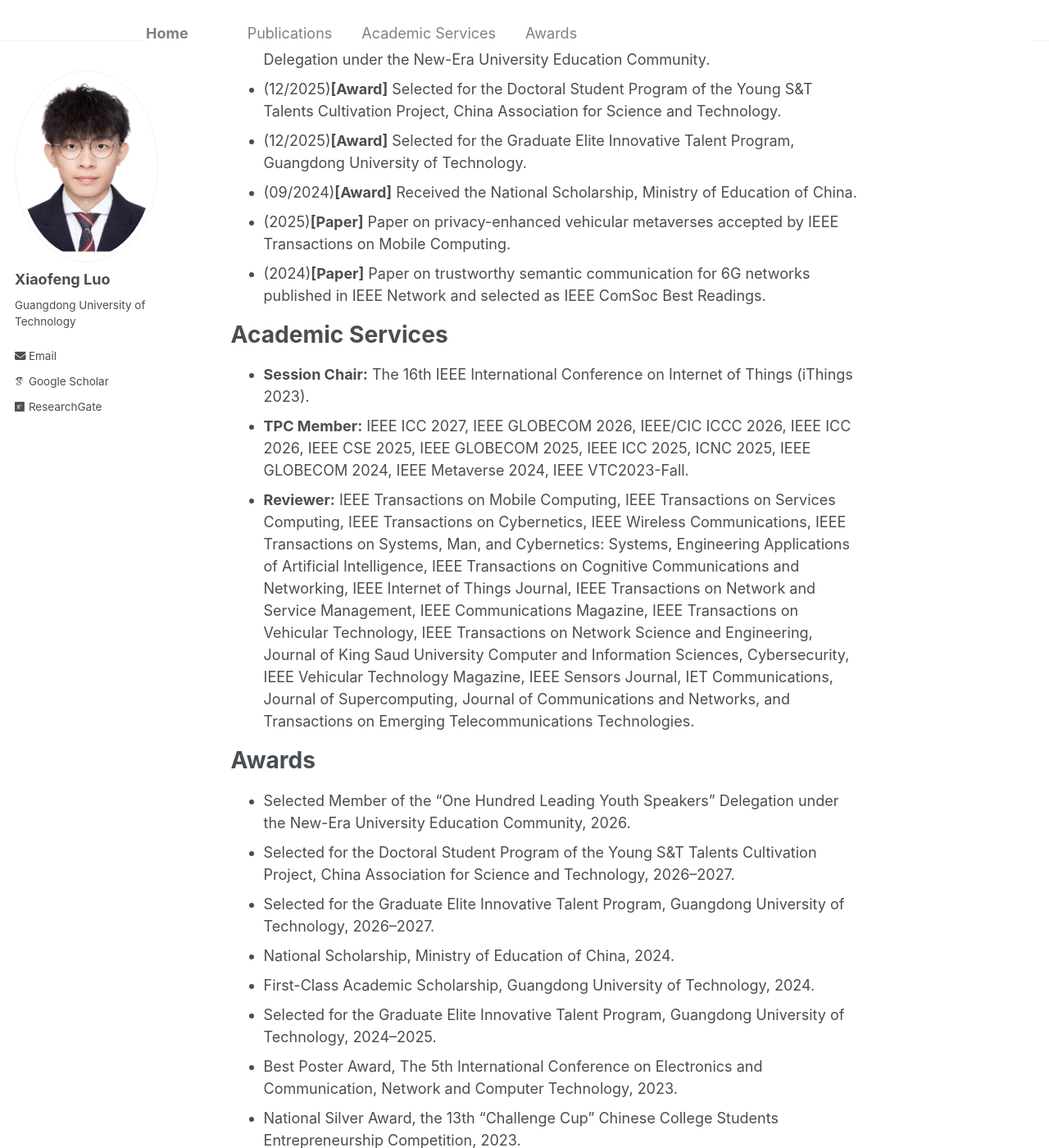
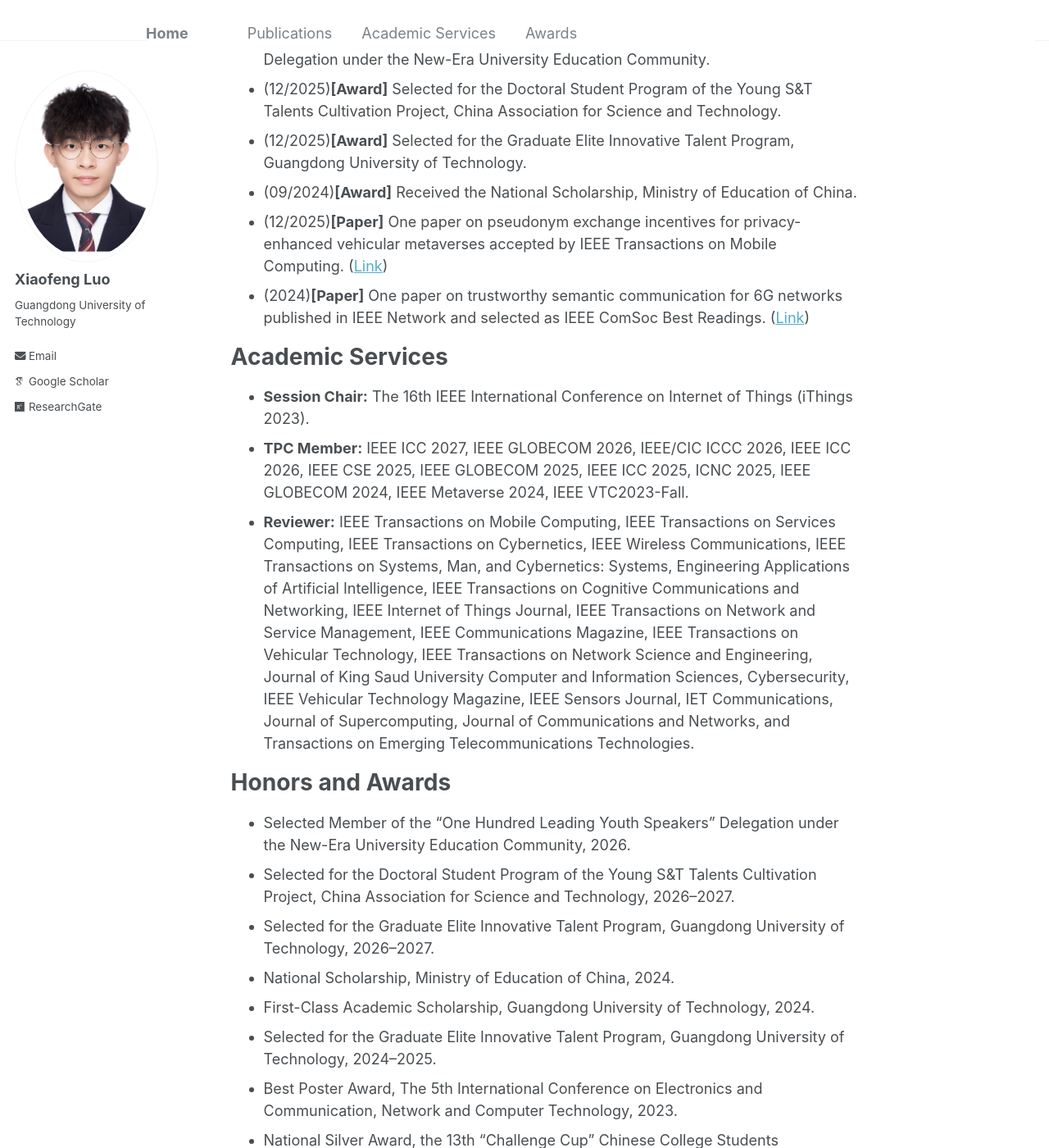
Before and after one commit to gdutxiaofengluo/gdutxiaofengluo.github.io, a Jekyll site: the page built from _pages/about.md, in a window 1280 px wide and 1400 px high, scrolled down 787 px. Shown: the whole window at 82% size. Built offline with Jekyll 4.4.1, drawn with Linux system fonts in a browser that asks for light colours; some web fonts are replaced.

Commit message:
Update about.md

```diff
--- a/_pages/about.md
+++ b/_pages/about.md
@@ -25,8 +25,8 @@ News
 * (12/2025)**[Award]** Selected for the Doctoral Student Program of the Young S&T Talents Cultivation Project, China Association for Science and Technology.
 * (12/2025)**[Award]** Selected for the Graduate Elite Innovative Talent Program, Guangdong University of Technology.
 * (09/2024)**[Award]** Received the National Scholarship, Ministry of Education of China.
-* (2025)**[Paper]** Paper on privacy-enhanced vehicular metaverses accepted by IEEE Transactions on Mobile Computing.
-* (2024)**[Paper]** Paper on trustworthy semantic communication for 6G networks published in IEEE Network and selected as IEEE ComSoc Best Readings.
+* (12/2025)**[Paper]** One paper on pseudonym exchange incentives for privacy-enhanced vehicular metaverses accepted by IEEE Transactions on Mobile Computing. ([Link](https://ieeexplore.ieee.org/abstract/document/11316369/))
+* (2024)**[Paper]** One paper on trustworthy semantic communication for 6G networks published in IEEE Network and selected as IEEE ComSoc Best Readings. ([Link](https://www.comsoc.org/publications/best-readings/semantic-communications))
 
 Academic Services
 ======
@@ -36,7 +36,7 @@ Academic Services
 * **TPC Member:** IEEE ICC 2027, IEEE GLOBECOM 2026, IEEE/CIC ICCC 2026, IEEE ICC 2026, IEEE CSE 2025, IEEE GLOBECOM 2025, IEEE ICC 2025, ICNC 2025, IEEE GLOBECOM 2024, IEEE Metaverse 2024, IEEE VTC2023-Fall.
 * **Reviewer:** IEEE Transactions on Mobile Computing, IEEE Transactions on Services Computing, IEEE Transactions on Cybernetics, IEEE Wireless Communications, IEEE Transactions on Systems, Man, and Cybernetics: Systems, Engineering Applications of Artificial Intelligence, IEEE Transactions on Cognitive Communications and Networking, IEEE Internet of Things Journal, IEEE Transactions on Network and Service Management, IEEE Communications Magazine, IEEE Transactions on Vehicular Technology, IEEE Transactions on Network Science and Engineering, Journal of King Saud University Computer and Information Sciences, Cybersecurity, IEEE Vehicular Technology Magazine, IEEE Sensors Journal, IET Communications, Journal of Supercomputing, Journal of Communications and Networks, and Transactions on Emerging Telecommunications Technologies.
 
-Awards
+Honors and Awards
 ======
 {: #awards}
 
```
